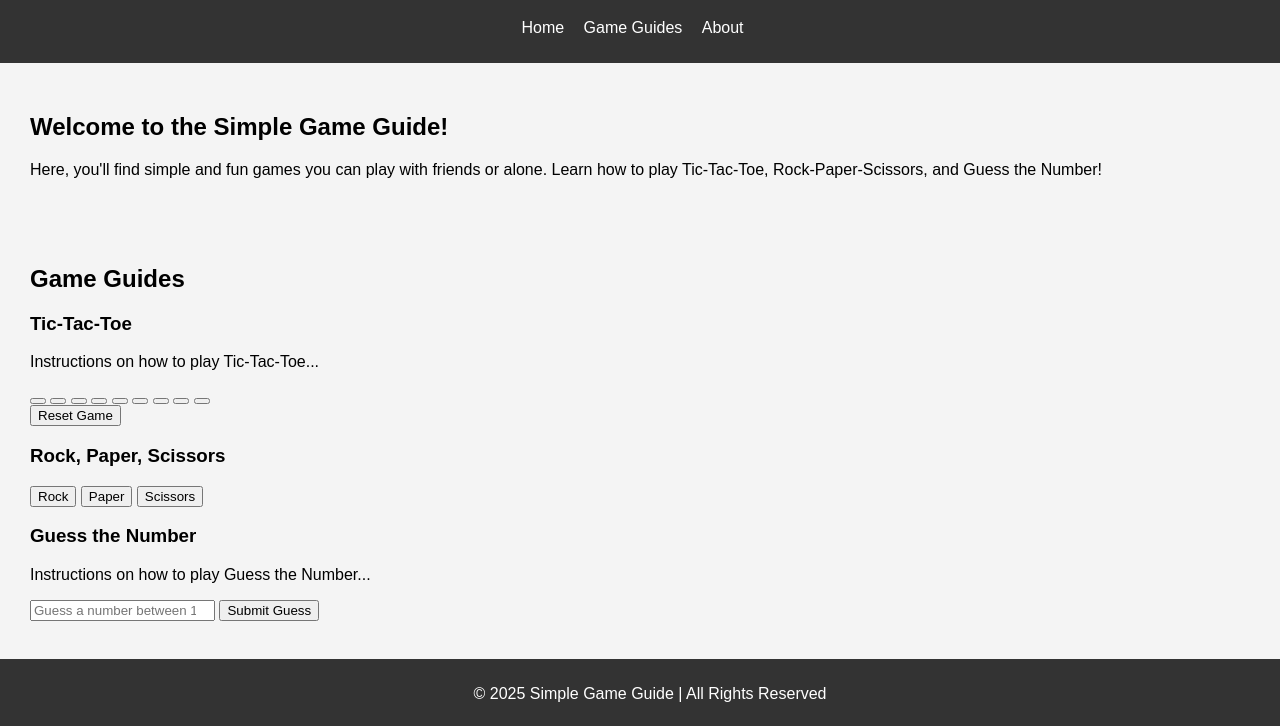
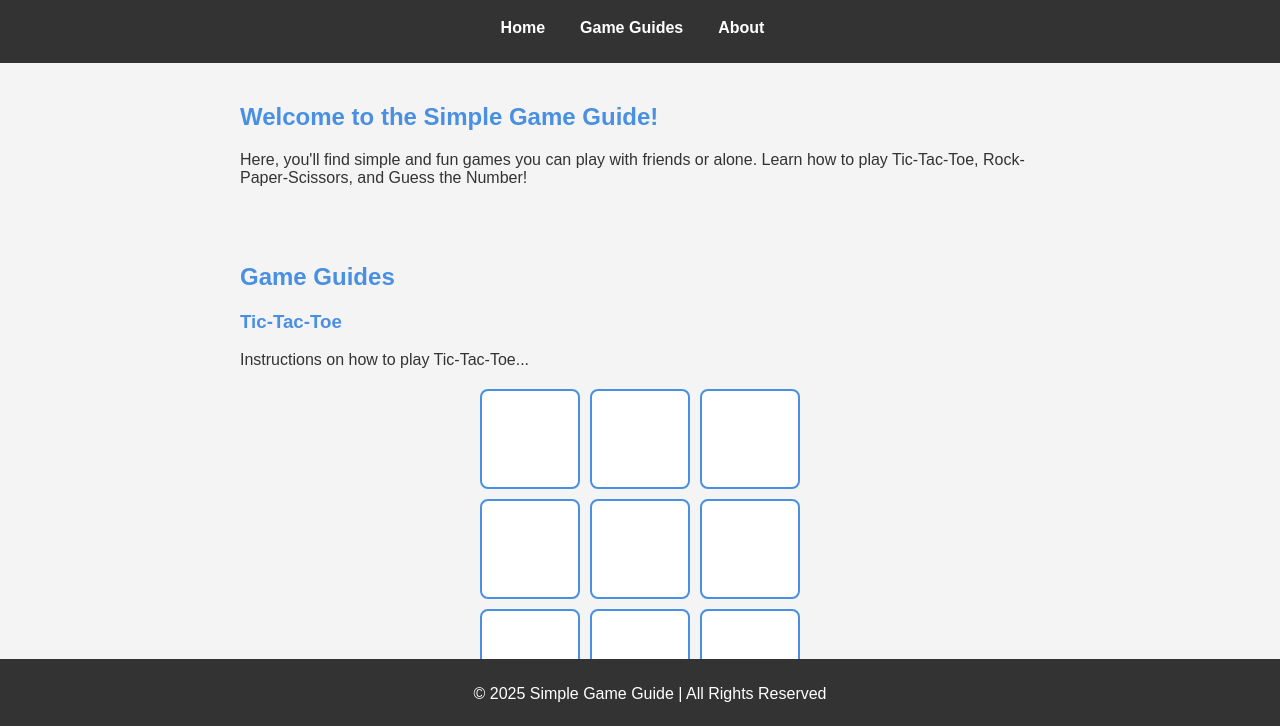
Before and after one commit to Lazareto-DCET/projectproposal, a plain HTML site: page simple game.html in a window 1280 px wide. Shown: the part 71-797 px from the top of the page. Drawn offline with Linux system fonts and the light colour scheme.

Commit message:
Add files via upload

```diff
--- a/simple game.css
+++ b/simple game.css
@@ -3,6 +3,7 @@ body {
     margin: 0;
     padding: 0;
     background-color: #f4f4f4;
+    color: #333;
 }
 
 header {
@@ -13,8 +14,17 @@ header {
 }
 
 nav ul {
-    list-style-type: none;
+    list-style: none;
     padding: 0;
+    display: flex;
+    justify-content: center;
+    gap: 20px;
+}
+
+nav a {
+    color: white;
+    text-decoration: none;
+    font-weight: bold;
 }
 
 nav ul li {
@@ -29,7 +39,169 @@ nav ul li a {
 
 section {
     padding: 20px;
+    max-width: 800px;
+    margin: auto;
+}
+
+h2, h3 {
+    color: #4a90e2;
+}
+
+#ticTacToe {
+    text-align: center;
+    margin-top: 20px;
+    animation: fadeIn 1s ease-in-out;
+}
+
+.grid {
+    display: grid;
+    grid-template-columns: repeat(3, 100px);
+    gap: 10px;
+    justify-content: center;
+    margin-bottom: 20px;
+}
+
+.grid button {
+    width: 100px;
+    height: 100px;
+    font-size: 48px;;
+    font-weight: bold;
+    background-color: #fff;
+    border: 2px solid #4a90e2;
+    border-radius: 8px;
+    cursor: pointer;
+    transition: background-color 0.3s ease, transform 0.1s ease;
+    opacity: 0;
+    transform: scale(0.5);
+    animation: popIn 0.3s forwards;
+    animation-delay: var(--delay);
+}
+
+.grid button:nth-child(1) { --delay: 0.05s; }
+.grid button:nth-child(2) { --delay: 0.1s; }
+.grid button:nth-child(3) { --delay: 0.15s; }
+.grid button:nth-child(4) { --delay: 0.2s; }
+.grid button:nth-child(5) { --delay: 0.25s; }
+.grid button:nth-child(6) { --delay: 0.3s; }
+.grid button:nth-child(7) { --delay: 0.35s; }
+.grid button:nth-child(8) { --delay: 0.4s; }
+.grid button:nth-child(9) { --delay: 0.45s; }
+
+.grid button:after {
+    content: attr(data-value);
+    opacity: 0;
+    transform: scale(0.5);
+    display: inline-block;
+    animation: textPop 0.3s forwards;
+}
+
+.grid button:hover {
+    background-color: #e6f0fb;
+}
+
+.grid button:active {
+    transform: scale(0.95);
+}
+
+#ticTacToe > button {
+    background-color: #4a90e2;
+    color: white;
+    padding: 10px 20px;
+    font-size: 16px;
+    border: none;
+    border-radius: 5px;
+    cursor: pointer;
+    transition: background-color 0.3s ease;
+}
+
+#ticTacToe > button:hover {
+    background-color: #357ab7;
+}
+
+#rockPaperScissors {
+    text-align: center;
+    margin: 30px auto;
+    padding: 20px;
+    background-color: #ffffff;
+    border: 2px solid #4a90e2;
+    border-radius: 10px;
+    max-width: 500px;
+    box-shadow: 0 8px 20px rgba(0, 0, 0, 0.1);
+    animation: fadeIn 1s ease-in-out;
+}
+
+#rockPaperScissors button {
+    background-color: #4a90e2;
+    color: white;
+    border: none;
+    border-radius: 50px;
+    padding: 15px 25px;
     margin: 10px;
+    font-size: 16px;
+    cursor: pointer;
+    transition: transform 0.2s ease, background-color 0.3s;
+}
+
+#rockPaperScissors button:hover {
+    background-color: #357ab7;
+    transform: scale(1.1);
+}
+
+#rpsResult {
+    margin-top: 15px;
+    font-size: 18px;
+    color: #333;
+    animation: fadeIn 0.5s ease-in-out;
+}
+
+#guessNumber {
+    text-align: center;
+    margin: 30px auto;
+    padding: 20px;
+    background-color: #ffffff;
+    border: 2px solid #4a90e2;
+    border-radius: 10px;
+    max-width: 500px;
+    box-shadow: 0 8px 20px rgba(0, 0, 0, 0.1);
+    animation: fadeIn 1s ease-in-out;
+}
+
+#guessNumber input {
+    padding: 10px;
+    width: 70%;
+    font-size: 16px;
+    margin: 10px 0;
+    border-radius: 5px;
+    border: 1px solid #ccc;
+    transition: border-color 0.3s;
+}
+
+#guessNumber input:focus {
+    border-color: #4a90e2;
+    outline: none;
+}
+
+#guessNumber button {
+    background-color: #4a90e2;
+    color: white;
+    border: none;
+    border-radius: 5px;
+    padding: 10px 20px;
+    font-size: 16px;
+    cursor: pointer;
+    transition: transform 0.2s ease, background-color 0.3s;
+}
+
+#guessNumber button:hover {
+    background-color: #357ab7;
+    transform: scale(1.05);
+}
+
+#guessResult {
+    margin-top: 10px;
+    font-size: 18px;
+    color: #333;
+    animation: fadeIn 0.5s ease-in-out;
 }
 
 footer {
@@ -41,3 +213,38 @@ footer {
     width: 100%;
     bottom: 0;
 }
+
+@keyframes fadeIn {
+    from { opacity: 0; transform: translateY(10px); }
+    to { opacity: 1; transform: translateY(0); }
+}
+
+@keyframes popIn {
+    to {
+        opacity: 1;
+        transform: scale(1);
+    }
+}
+
+@keyframes textPop {
+    to {
+        opacity: 1;
+        transform: scale(1);
+    }
+}
+
+@keyframes popResult {
+    from { transform: scale(0.8); opacity: 0; }
+    to { transform: scale(1); opacity: 1; }
+}
+
+@keyframes iconPop {
+    from {
+        transform: scale(0.5);
+        opacity: 0;
+    }
+    to {
+        transform: scale(1);
+        opacity: 1;
+    }
+}
```
Also changed, not shown: index.html (added, +76 -0 lines), simple game.js (added, +94 -0 lines).
